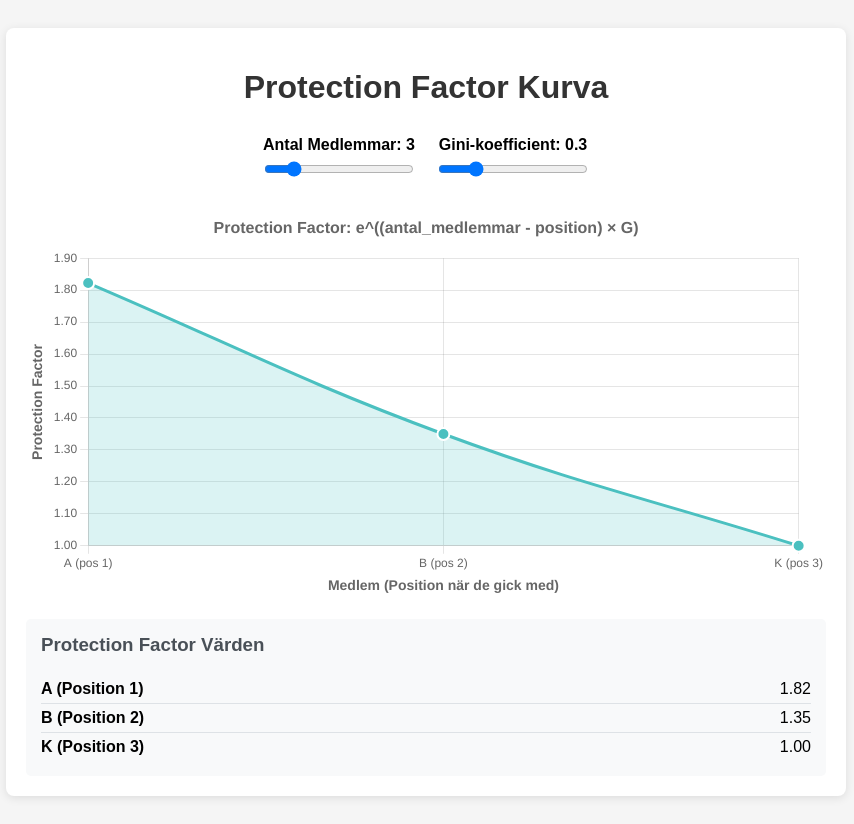
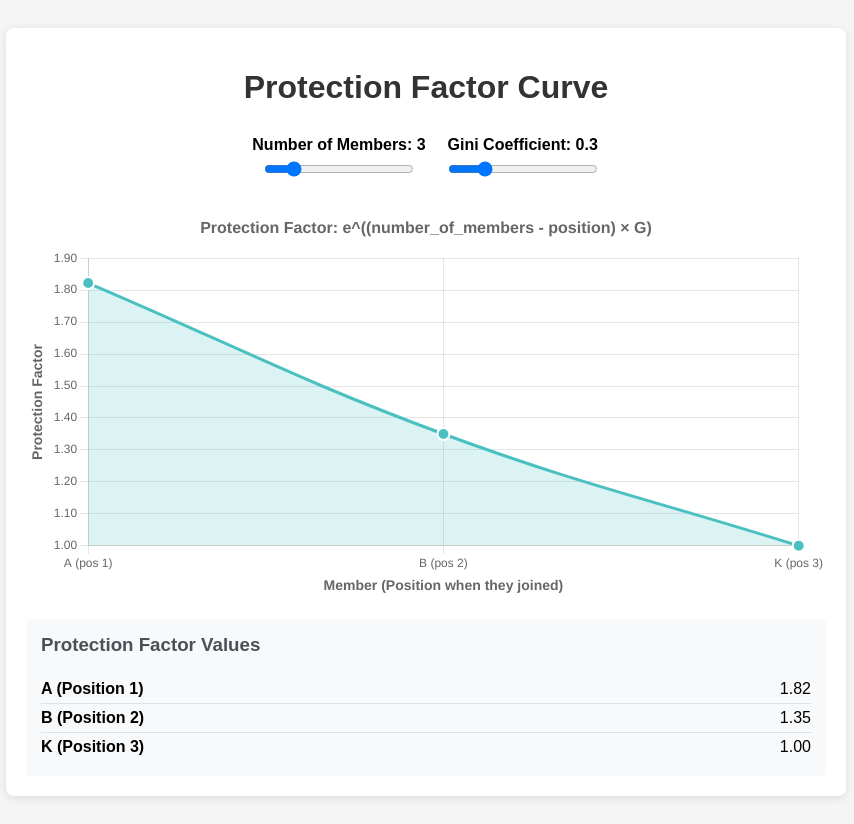
Before and after one commit to oskarmikaels/gini_protection_factor, a plain HTML site: page index.html in a window 1280 px wide. Shown: the whole page, without its empty margins (214-1068 px from the left). Drawn offline with nearby package versions, Linux system fonts and the light colour scheme.

Commit message:
0.1 (eng) claude

```diff
--- a/index.html
+++ b/index.html
@@ -1,5 +1,5 @@
 <!DOCTYPE html>
-<html lang="sv">
+<html lang="en">
 <head>
     <meta charset="UTF-8">
     <meta name="viewport" content="width=device-width, initial-scale=1.0">
@@ -70,15 +70,15 @@
 </head>
 <body>
     <div class="container">
-        <h1>Protection Factor Kurva</h1>
+        <h1>Protection Factor Curve</h1>
 
         <div class="controls">
             <div class="control-group">
-                <label for="members">Antal Medlemmar: <span id="membersValue">3</span></label>
+                <label for="members">Number of Members: <span id="membersValue">3</span></label>
                 <input type="range" id="members" min="2" max="8" value="3">
             </div>
             <div class="control-group">
-                <label for="gini">Gini-koefficient: <span id="giniValue">0.3</span></label>
+                <label for="gini">Gini Coefficient: <span id="giniValue">0.3</span></label>
                 <input type="range" id="gini" min="0.1" max="1.0" step="0.1" value="0.3">
             </div>
         </div>
@@ -88,7 +88,7 @@
         </div>
 
         <div class="values">
-            <h3>Protection Factor Värden</h3>
+            <h3>Protection Factor Values</h3>
             <div id="valuesList"></div>
         </div>
     </div>
@@ -179,7 +179,7 @@
                         x: {
                             title: {
                                 display: true,
-                                text: 'Medlem (Position när de gick med)',
+                                text: 'Member (Position when they joined)',
                                 font: {
                                     size: 14,
                                     weight: 'bold'
@@ -193,7 +193,7 @@
                     plugins: {
                         title: {
                             display: true,
-                            text: `Protection Factor: e^((antal_medlemmar - position) × G)`,
+                            text: `Protection Factor: e^((number_of_members - position) × G)`,
                             font: {
                                 size: 16,
                                 weight: 'bold'
```
